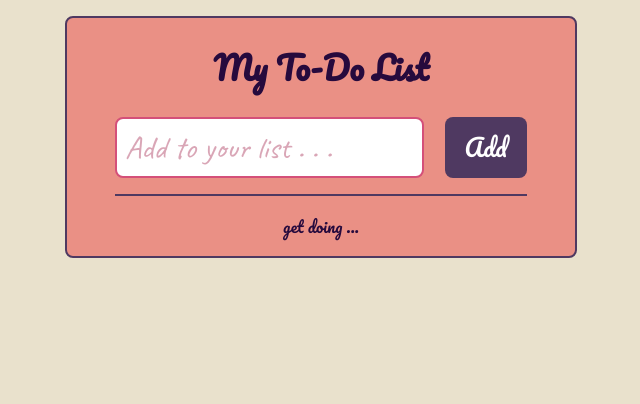
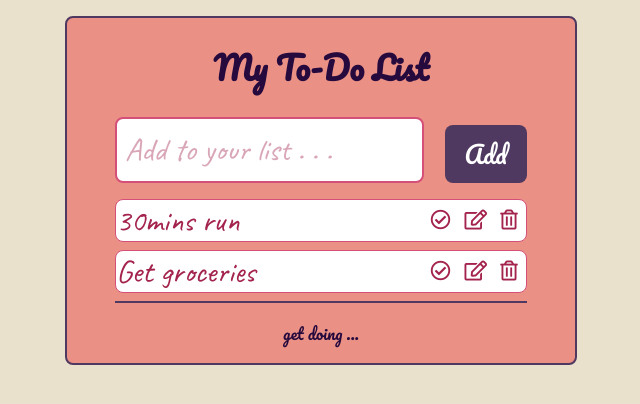
Before and after one commit to ifatoki/todo-app, a plain HTML site: page index.html in a window 1280 px wide. Shown: the whole page, without its empty margins (319-959 px from the left). Drawn offline with Linux system fonts and the light colour scheme.

Commit message:
add new features to html and css

```diff
--- a/css/style.css
+++ b/css/style.css
@@ -49,49 +49,63 @@ body {
 ul {
     border-bottom: 2px solid #4f3961;
     padding-left: 0;
-    list-style-position: inside;
+    list-style-position: none;
 }
 
 li {
     border: 1px solid #d45079;
-    width: 100%;
     border-radius: 0.5rem;
     font-size: 2rem;
-    padding: 0.5rem;
     margin-bottom: 0.5rem;
     background-color: #fff;
     font-family: 'Caveat', cursive;
     color: #a3234c;
-    display: block;
-    position: relative;
+    display: flex;
+    flex-flow: row nowrap;
+    justify-content: space-between;
+    align-items: center;
 }
 
 li:hover {
     background-color: #e9e1cc;
 }
 
-/* .clicked {
-    text-decoration: line-through;
-} */
-
-/* .change {
-    cursor: pointer;
-    position: absolute;
-    top: 50%;
-    right: 0%;
-    padding: 0 0.25rem;
-    transform: translate(0%, -50%);
-    color: #4f3961;
-    font-size: 1.5rem;
+.text-content {
+    width: 75%;
+    -webkit-user-select: none;
+    -moz-user-select: none;
+    -ms-user-select: none;
+    user-select: none;
 }
 
-.change:hover {
-    color: #260a3d;
+.change-button {
+    /* border: 2px solid red; */
+    display: flex;
+    flex-flow: row nowrap;
+    width: 25%;
+    justify-content: space-around;
 }
 
-.far {
-    display: inline;
-} */
+.done,
+.edit,
+.delete {
+    border: none;
+    padding: 0;
+    font-size: 1.25rem;
+    cursor: pointer;
+    color: #a3234c;
+    margin: 0;
+    outline: none;
+    background-color: #fff;
+}
+
+.done:hover,
+.edit:hover,
+.delete:hover {
+    border: 1px solid #a3234c;
+    color: #260a3d;
+    background-color: #e9e1cc;
+}
 
 h1,
 p {
@@ -99,7 +113,7 @@ p {
     color: #260a3d;
 }
 
-button {
+#add-to-list {
     font-size: 1.5rem;
     padding: 0.5rem;
     margin-top: 0.5rem;
@@ -112,21 +126,8 @@ button {
     font-family: 'Pacifico', cursive;
 }
 
-/* span {
-    border: 1px solid black;
-}
-
-icon:hover {
-    color: #260a3d;
-}
-
-li {
-    display: flex;
-
-} */
-
-button:active,
-button:hover {
+#add-to-list:active,
+#add-to-list:hover {
     background-color: #260a3d;
 }
 
--- a/index.html
+++ b/index.html
@@ -17,10 +17,22 @@
 
         <div class="display-container">
             <ul id="display-list">
-                <!-- <li class="notclicked" >30mins run <span class="change"><i class="far fa-edit" onclick="edit()"></i><i class="far fa-trash-alt" onclick="trash()"></i></span></li> -->
+                <li><span class="text-content">30mins run</span>
+                    <span class="change-button">
+                        <button class="done"><i class="far fa-check-circle"></i></button>
+                        <button class="edit"><i class="far fa-edit"></i></button>
+                        <button class="delete"><i class="far fa-trash-alt"></i></button>
+                    </span>
+                </li>
+                <li><span class="text-content">Get groceries</span>
+                    <span class="change-button">
+                        <button class="done"><i class="far fa-check-circle"></i></button>
+                        <button class="edit"><i class="far fa-edit"></i></button>
+                        <button class="delete"><i class="far fa-trash-alt"></i></button>
+                    </span>
+                </li>
             </ul>
         </div>
-        <!-- <input type="checkbox" class="checkbox-label"> -->
 
         <p>get doing ...</p>
     </div>
```
